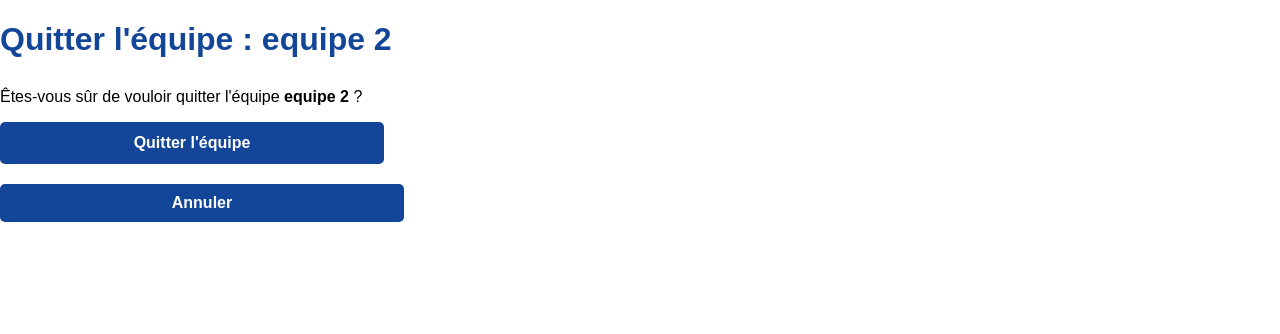
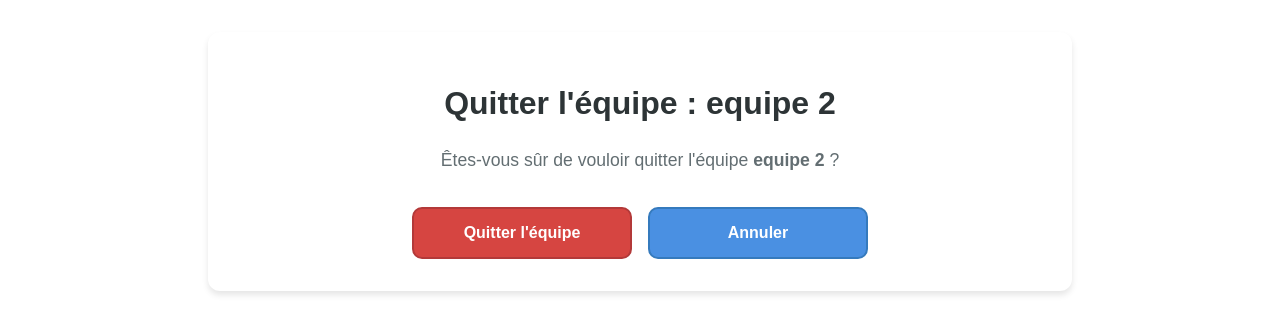
Before and after one commit to Syrinbh/projetServeur, a Django app: page /quitTeam/2/ in a window 1280 px wide. Shown: the part 112-446 px from the top of the page. Run offline with Django 5.2, Linux system fonts and the light colour scheme; a user stored in the database is signed in; data comes from the database, SQL or seed files in the repository; both versions use the stored data as it was after the commit; parts of the project's set-up code (start-up, migrations or seed data) failed here and were passed over.

Commit message:
ajout css pour quitter equipe

```diff
--- a/tasks/static/styles.css
+++ b/tasks/static/styles.css
@@ -489,8 +489,7 @@ button.modify {
   gap: 0.5rem;
   margin-top: 1rem;
 }
-
-.btn {
+.team .btn {
   padding: 0.5rem 1rem;
   border-radius: 8px;
   border: none;
@@ -501,49 +500,51 @@ button.modify {
   transition: opacity 0.2s ease;
 }
 
-.btn:hover {
+.team .btn:hover {
   opacity: 0.9;
 }
 
-.btn-primary {
+.team .btn-primary {
   background: #3498db;
   color: white;
 }
 
-.btn-secondary {
+.team .btn-secondary {
   background: #95a5a6;
   color: white;
 }
 
-.btn-success {
+.team .btn-success {
   background: #2ecc71;
   color: white;
 }
 
-.btn-warning {
+.team .btn-warning {
   background: #f1c40f;
   color: white;
 }
 
-.btn-danger {
+.team .btn-danger {
   background: #e74c3c;
   color: white;
 }
 
-.empty-state {
+.team .empty-state {
   text-align: center;
   padding: 3rem;
   color: #7f8c8d;
 }
 
-.empty-state i {
+.team .empty-state i {
   font-size: 3rem;
   margin-bottom: 1rem;
 }
 
-.delete-form {
+.team .delete-form {
   margin-left: auto;
 }
+
+
 
 /* Responsive Design */
 @media (max-width: 768px) {
@@ -557,3 +558,79 @@ button.modify {
       grid-template-columns: 1fr;
   }
 }
+
+/* page quitter equipe */
+.QuitContainer {
+  max-width: 800px;
+  margin: 2rem auto;
+  padding: 2rem;
+  background: #fff;
+  border-radius: 12px;
+  box-shadow: 0 4px 6px rgba(0, 0, 0, 0.1);
+  text-align: center;
+}
+
+.QuitContainer h1 {
+  color: #2d3436;
+  font-size: 2rem;
+  margin-bottom: 1.5rem;
+}
+
+.QuitContainer p {
+  color: #636e72;
+  font-size: 1.1rem;
+  line-height: 1.6;
+  margin-bottom: 2rem;
+}
+.QuitContainer form {
+  display: flex;
+  justify-content: center;
+  gap: 1rem;
+  align-items: center;
+  margin-top: 1rem;
+}
+
+.QuitContainer form button.btn-danger,
+.QuitContainer form a.btn-secondary {
+  display: flex;
+  align-items: center;
+  justify-content: center;
+  height: 52px;
+  flex: 0 0 220px;
+  padding: 0 1.5rem;
+  border-radius: 10px;
+  font-weight: 600;
+  font-size: 1rem;
+  box-sizing: border-box;
+  text-decoration: none;
+  cursor: pointer;
+  white-space: nowrap;
+  border: 2px solid transparent;
+  margin-top: 0;
+  margin-bottom: 0;
+  padding-top: 0;
+  padding-bottom: 0;
+  line-height: 1;
+}
+
+.QuitContainer form button.btn-danger {
+  background-color: #d64541;
+  border-color: #b33939;
+  color: white;
+}
+
+.QuitContainer form button.btn-danger:hover {
+  background-color: #b33939;
+  border-color: #912d2d;
+}
+
+.QuitContainer form a.btn-secondary {
+  background-color: #4a90e2;
+  border-color: #357abd;
+  color: white;
+}
+
+.QuitContainer form a.btn-secondary:hover {
+  background-color: #357abd;
+  border-color: #2a5d8f;
+}
--- a/tasks/templates/tasks/List_team.html
+++ b/tasks/templates/tasks/List_team.html
@@ -29,6 +29,7 @@
         </div>
     </nav>
 
+    <div class="team">
 
         <main class="container team-container">
             <div class="header-section">
@@ -98,6 +99,7 @@
             <p>Créez la première équipe pour commencer !</p>
         </div>
         {% endif %}
+    </div>
     </main>
 
 </body>
--- a/tasks/templates/tasks/Quit_team.html
+++ b/tasks/templates/tasks/Quit_team.html
@@ -39,11 +39,11 @@
             <form method="post">
                 {% csrf_token %}
                 <button type="submit" class="btn btn-danger">Quitter l'équipe</button>
-                <a class="link" href="{% url 'home' %}" class="btn btn-secondary">Annuler</a>
+                <a  href="{% url 'home' %}" class="btn btn-secondary">Annuler</a>
             </form>
         {% else %}
             <p>Vous ne faites pas partie de cette équipe.</p>
-            <a class="link" href="{% url 'home' %}" class="btn btn-secondary">Retour</a>
+            <a  href="{% url 'home' %}" class="btn btn-secondary">Retour</a>
         {% endif %}
     </main>
 
```
Also changed, not shown: db.sqlite3. Lines whose indentation alone changed are shown as unchanged.
